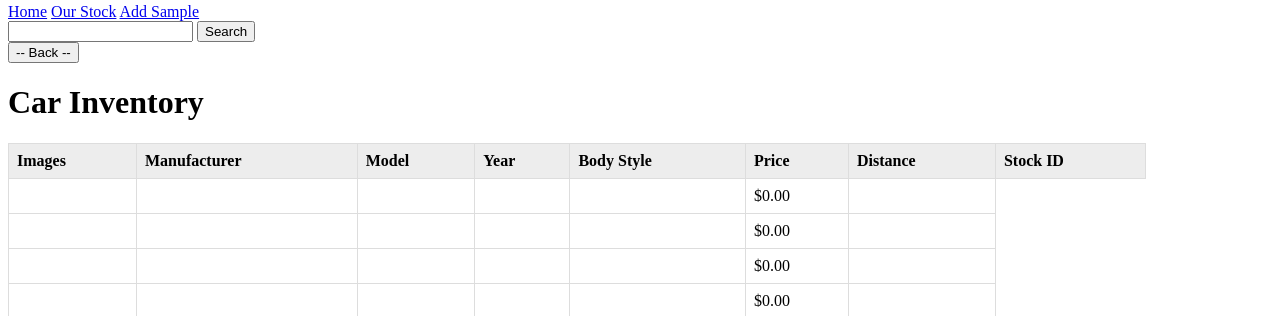
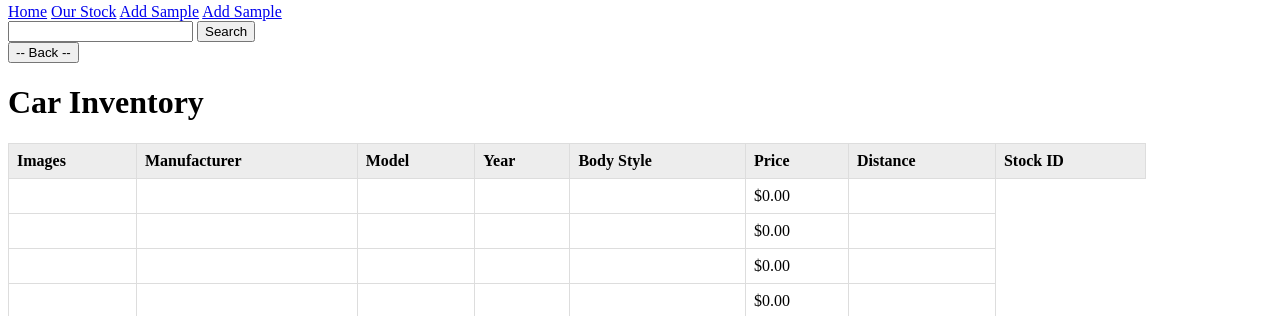
Before and after one commit to Cagedhawk1/91896, a Flask app: template templates/contents.html in a window 1280 px wide. Shown: the part 309-625 px from the top of the page. Run offline with Flask 3, Linux system fonts and the light colour scheme; the template is opened without the code that fills it: values that come from a table or form of the project are taken from there, others are empty; data comes from the database, SQL or seed files in the repository; both versions use the stored data as it was after the commit.

Commit message:
2.3 Database working : Add 10 samples implemented  :  Adding samples now returns to Contents page

```diff
--- a/routes.py
+++ b/routes.py
@@ -65,7 +65,7 @@ def register_routes(app, db):
         )
         db.session.add_all([manufacturer, bodystyle, model, image, stock])
         db.session.commit()
-        return "Sample data added! <br><a href='/'>Back to home</a>"
+        return "Sample data added! <br><a href='/contents'>Back to home</a>"
 
     @app.route('/add-10-cars')
     def add_10_cars():
@@ -288,4 +288,4 @@ def register_routes(app, db):
             db.session.add(stock)
 
         db.session.commit()
-        return "10 sample cars added successfully! <br><a href='/'>Back to home</a>"
+        return "10 sample cars added successfully! <br><a href='/contents'>Back to home</a>"
--- a/templates/contents.html
+++ b/templates/contents.html
@@ -41,6 +41,7 @@
         <a href="/">Home</a>
         <a href="/contents">Our Stock</a>
         <a href="/add-sample">Add Sample</a>
+        <a href="/add-10-cars">Add Sample</a>
     </div>
 
     <form method="GET" action="/contents">
```
Also changed, not shown: instance/database.db.
